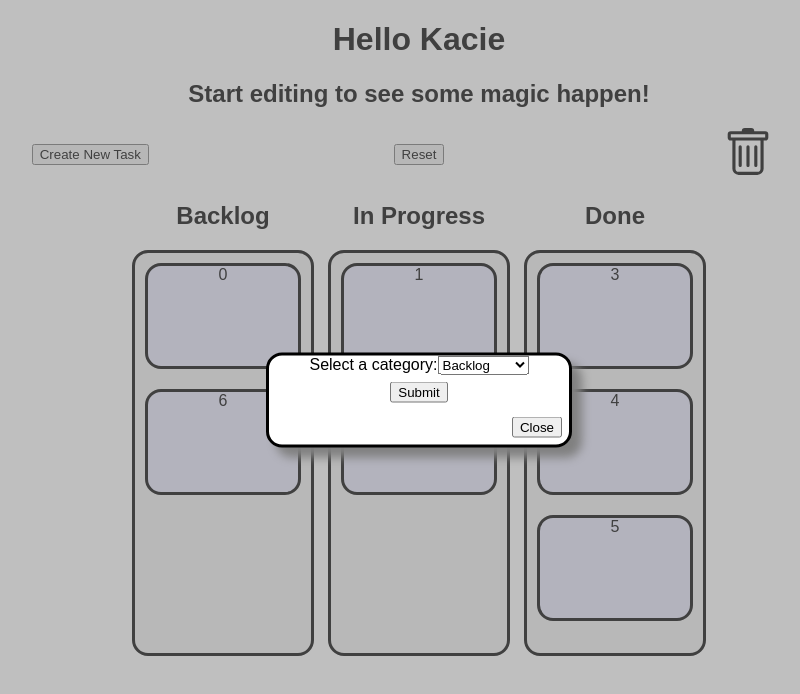
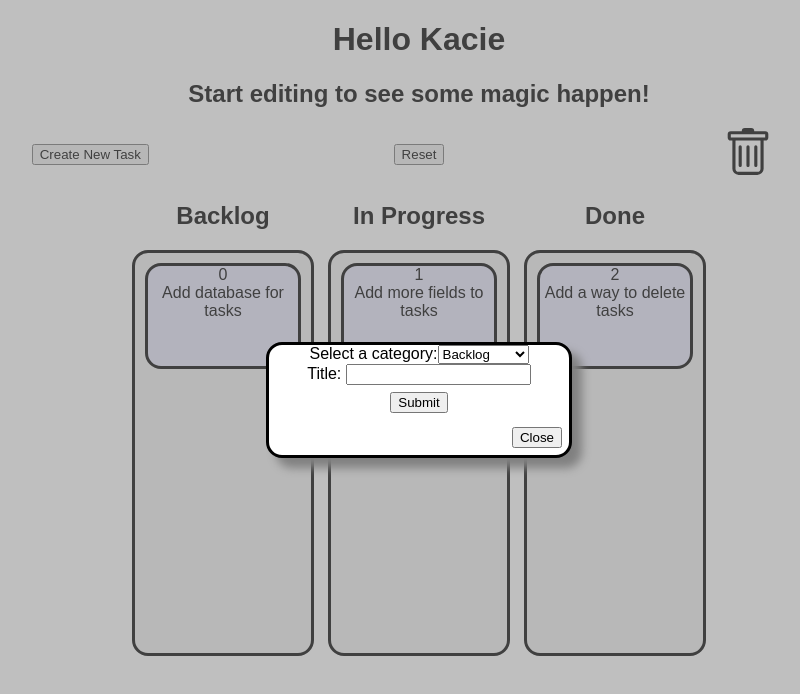
Before and after one commit to kacieb/jira-clone, a React (Create React App) app: page / in a window 1280 px wide. Both pictures are taken after a click on the button "Create New Task". Shown: the top 694 px of the page, without its empty margins (221-1021 px from the left). Built offline with nearby package versions, Linux system fonts and the light colour scheme.

Commit message:
Add "title" as data included in tasks Changes * Updated data representation * Updated how tasks are displayed in Column/Box * Added new input for title in NewTaskModal

```diff
--- a/src/App.tsx
+++ b/src/App.tsx
@@ -7,13 +7,9 @@ import Trash from "./Trash";
 import { Category, BoxData, APIS } from "./Types";
 
 const initialData = [
-  { category: Category.Backlog, id: 0 },
-  { category: Category.InProgress, id: 1 },
-  { category: Category.InProgress, id: 2 },
-  { category: Category.Done, id: 3 },
-  { category: Category.Done, id: 4 },
-  { category: Category.Done, id: 5 },
-  { category: Category.Backlog, id: 6 }
+  { category: Category.Backlog, id: 0, title: "Add database for tasks" },
+  { category: Category.InProgress, id: 1, title: "Add more fields to tasks" },
+  { category: Category.Done, id: 2, title: "Add a way to delete tasks" }
 ];
 
 export default function App() {
@@ -40,8 +36,11 @@ export default function App() {
 
   // TODO eventually make these APIs use a database. For now, just manage
   // data as React State and pass down to components as needed.
-  const createTask: APIS["createTaskType"] = (category: Category) => {
-    const newTask = { category, id: lastID.current + 1 };
+  const createTask: APIS["createTaskType"] = (
+    category: Category,
+    title: string
+  ) => {
+    const newTask = { category, title, id: lastID.current + 1 };
     const newData = exampleData.concat(newTask);
 
     // increment lastID for the next task
@@ -69,11 +68,11 @@ export default function App() {
     id: number,
     newCategory: Category
   ) => {
-    const editedUser = {
-      category: newCategory,
-      id: id
-    };
-    replaceField(id, editedUser);
+    const taskFromID = getTask(id);
+    if (taskFromID != null) {
+      const updatedTask = { ...taskFromID, category: newCategory };
+      replaceField(id, updatedTask);
+    }
   };
 
   return (
--- a/src/Column.tsx
+++ b/src/Column.tsx
@@ -11,7 +11,7 @@ type BoxEventListeners = {
 };
 
 type BoxInfo = {
-  id: number;
+  data: BoxData;
 };
 
 function Box(props: BoxEventListeners & BoxInfo) {
@@ -19,14 +19,16 @@ function Box(props: BoxEventListeners & BoxInfo) {
     <div
       className="box"
       onClick={(event) => {
-        props.onClick(props.id, event);
+        props.onClick(props.data.id, event);
       }}
       onDragStart={(event) => {
-        props.onDragStart(props.id, event);
+        props.onDragStart(props.data.id, event);
       }}
       draggable="true"
     >
-      {props.id}
+      {props.data.id}
+      <br />
+      {props.data.title}
     </div>
   );
 }
@@ -41,7 +43,7 @@ export function Column(props: {
   const items = props.data.map((val) => (
     <Box
       key={val.id}
-      id={val.id}
+      data={val}
       onClick={props.box.onClick}
       onDragStart={props.box.onDragStart}
     />
--- a/src/NewTaskModal.tsx
+++ b/src/NewTaskModal.tsx
@@ -6,19 +6,24 @@ export default function NewTaskModal(props: {
   createTask: APIS["createTaskType"];
 }) {
   const [category, setCategory] = React.useState<Category>(Category.Backlog);
+  const [title, setTitle] = React.useState<string>("");
   const [showModal, setShowModal] = React.useState<Boolean>(false);
 
+  const resetForm = () => {
+    setCategory(Category.Backlog);
+    setTitle("");
+  };
+
   const onSubmit = (event) => {
-    props.createTask(category);
+    props.createTask(category, title);
     event.preventDefault(); // prevents page from refreshing on submit
     setShowModal(false);
+    resetForm();
   };
 
   const onClose = (event) => {
     setShowModal(false);
-
-    // reset the form
-    setCategory(Category.Backlog);
+    resetForm();
   };
 
   return (
@@ -35,9 +40,10 @@ export default function NewTaskModal(props: {
           <div className="full-screen" />
           <div className="modal-content" role="dialog">
             <form onSubmit={onSubmit}>
-              <label>
+              <label htmlFor="select-category">
                 Select a category:
                 <select
+                  id="select-category"
                   value={category}
                   onChange={(event) => {
                     setCategory(event.target.value);
@@ -49,7 +55,19 @@ export default function NewTaskModal(props: {
                 </select>
               </label>
               <br />
-              <input style={{ margin: 7 }} type="Submit" value="Submit" />
+              <label htmlFor="input-title">Title: </label>
+              <input
+                id="input-title"
+                value={title}
+                onChange={(event) => setTitle(event.target.value)}
+              />
+              <br />
+              <input
+                style={{ margin: 7 }}
+                type="Submit"
+                value="Submit"
+                readOnly={true}
+              />
             </form>
             <button style={{ margin: 7, float: "right" }} onClick={onClose}>
               Close
--- a/src/Types.tsx
+++ b/src/Types.tsx
@@ -6,11 +6,11 @@ export enum Category {
 
 export type APIS = {
   updateTaskCategoryType: (id: number, newCategory: Category) => void;
-  createTaskType: (category: Category) => void;
+  createTaskType: (category: Category, title: string) => void;
   getTaskType: (id: number) => BoxData | null;
   deleteTaskType: (id: number) => void;
 };
 
-export type BoxData = { category: Category; id: number };
+export type BoxData = { category: Category; id: number; title: string };
 
 /* TODO Create an event type */
```
